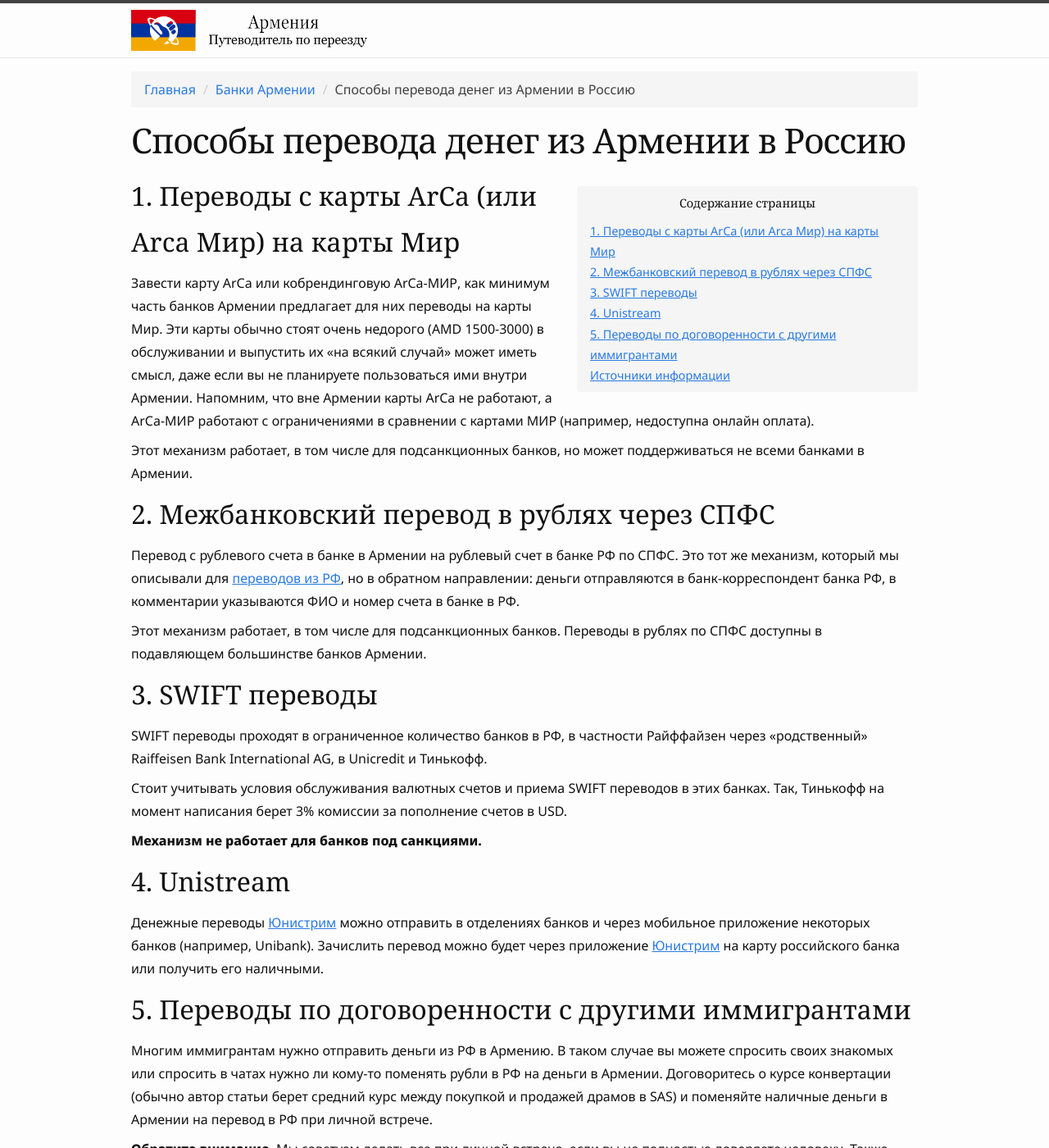
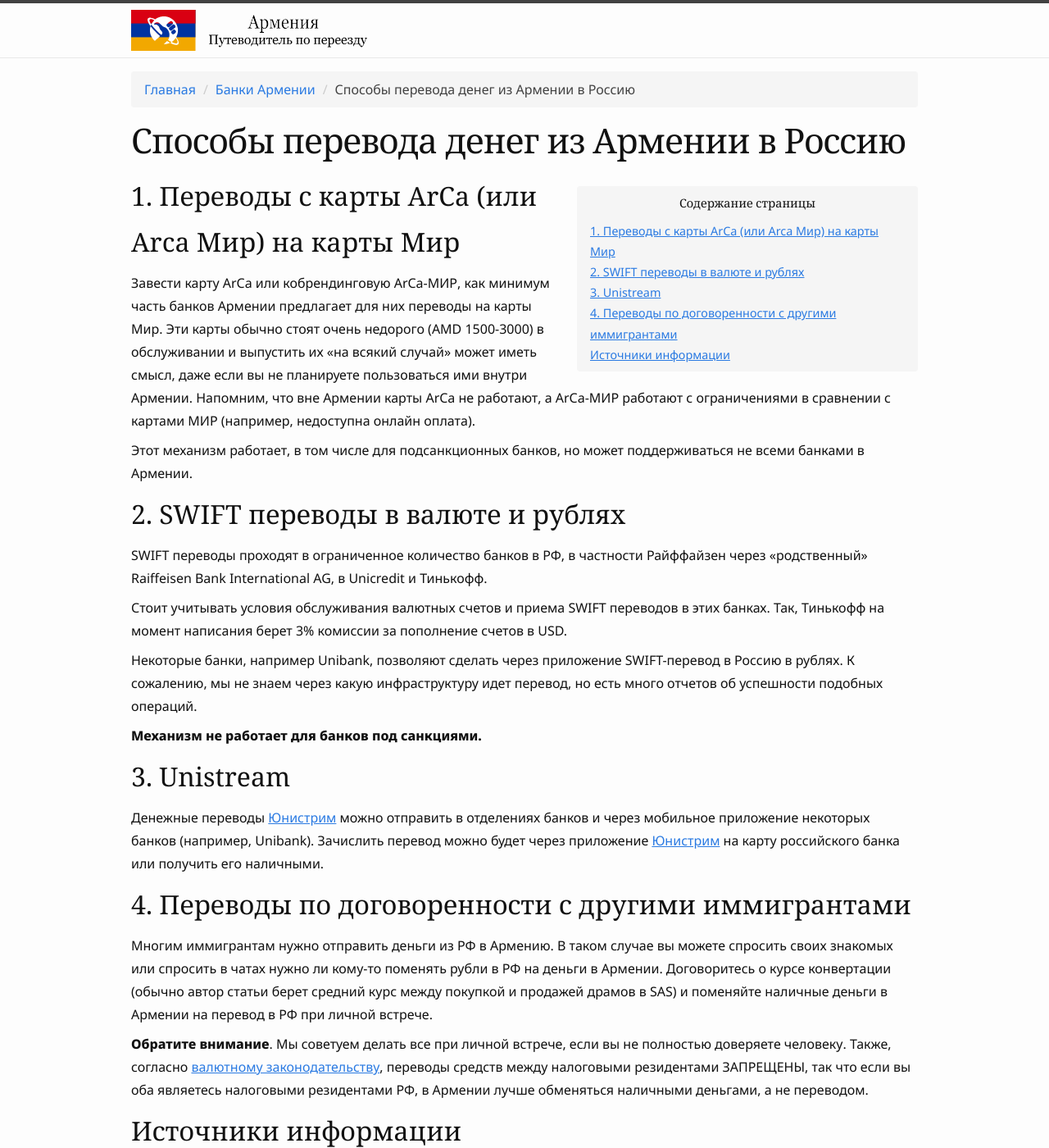
Before and after one commit to haywiki/haywiki.github.io, a Jekyll site: the page built from money/bank-transfer-am-ru.md, in a window 1280 px wide and 1400 px high. Shown: the whole window at 82% size. Built offline with Jekyll 4.4.1, drawn with Linux system fonts in a browser that asks for light colours; nearby versions of some CDN libraries; a script that is not in the unit is left out.

Commit message:
Корректировка информации по переводам из армении в рф

```diff
--- a/money/bank-transfer-am-ru.md
+++ b/money/bank-transfer-am-ru.md
@@ -14,30 +14,23 @@
 
 Этот механизм работает, в том числе для подсанкционных банков, но может поддерживаться не всеми банками в Армении.
 
-## 2. Межбанковский перевод в рублях через СПФС
-
-Перевод с рублевого счета в банке в Армении на рублевый счет в банке РФ по СПФС. Это тот же механизм, который мы
-описывали для [переводов из РФ](bank-transfer-ru-am.md#spfs), но в обратном направлении: деньги отправляются в
-банк-корреспондент банка РФ, в комментарии указываются ФИО и номер счета в банке в РФ.
-
-Этот механизм работает, в том числе для подсанкционных банков. Переводы в рублях по СПФС доступны в подавляющем
-большинстве банков Армении.
-
-## 3. SWIFT переводы
+## 2. SWIFT переводы в валюте и рублях
 
 SWIFT переводы проходят в ограниченное количество банков в РФ, в частности Райффайзен через «родственный» Raiffeisen Bank International AG, в Unicredit и Тинькофф.
 
 Стоит учитывать условия обслуживания валютных счетов и приема SWIFT переводов в этих банках. Так, Тинькофф на момент написания берет 3% комиссии за пополнение счетов в USD.
 
+Некоторые банки, например Unibank, позволяют сделать через приложение SWIFT-перевод в Россию в рублях. К сожалению, мы не знаем через какую инфраструктуру идет перевод, но есть много отчетов об успешности подобных операций.
+
 **Механизм не работает для банков под санкциями.**
 
-## 4. Unistream
+## 3. Unistream
 
 Денежные переводы [Юнистрим](https://unistream.ru/) можно отправить в отделениях банков и через мобильное приложение
 некоторых банков (например, Unibank). Зачислить перевод можно будет через приложение [Юнистрим](https://unistream.ru/)
 на карту российского банка или получить его наличными.
 
-## 5. Переводы по договоренности с другими иммигрантами
+## 4. Переводы по договоренности с другими иммигрантами
 
 Многим иммигрантам нужно отправить деньги из РФ в Армению. В таком случае вы можете спросить своих знакомых или спросить
 в чатах нужно ли кому-то поменять рубли в РФ на деньги в Армении. Договоритесь о курсе конвертации (обычно автор статьи
```
Also changed, not shown: money/proof-of-origin.md (+1 -1 lines).
